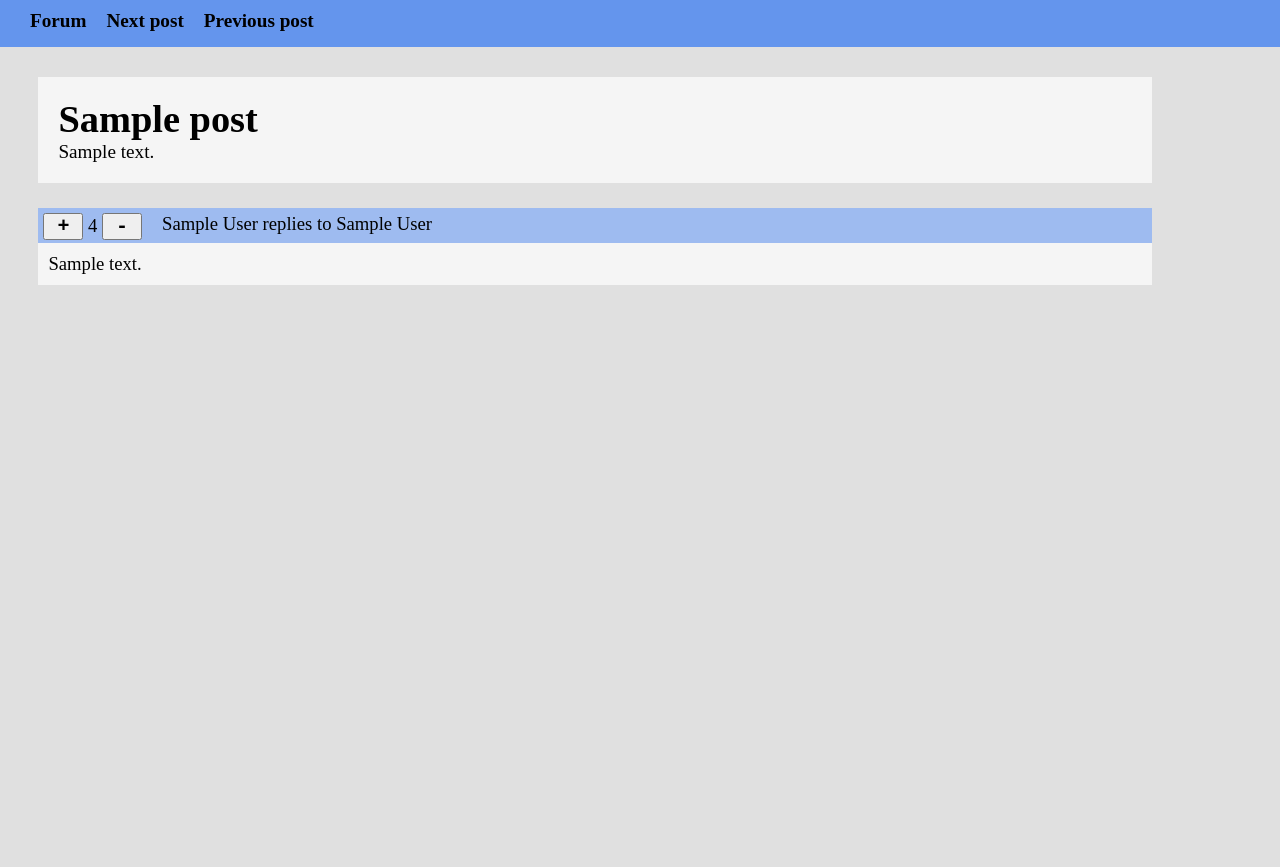
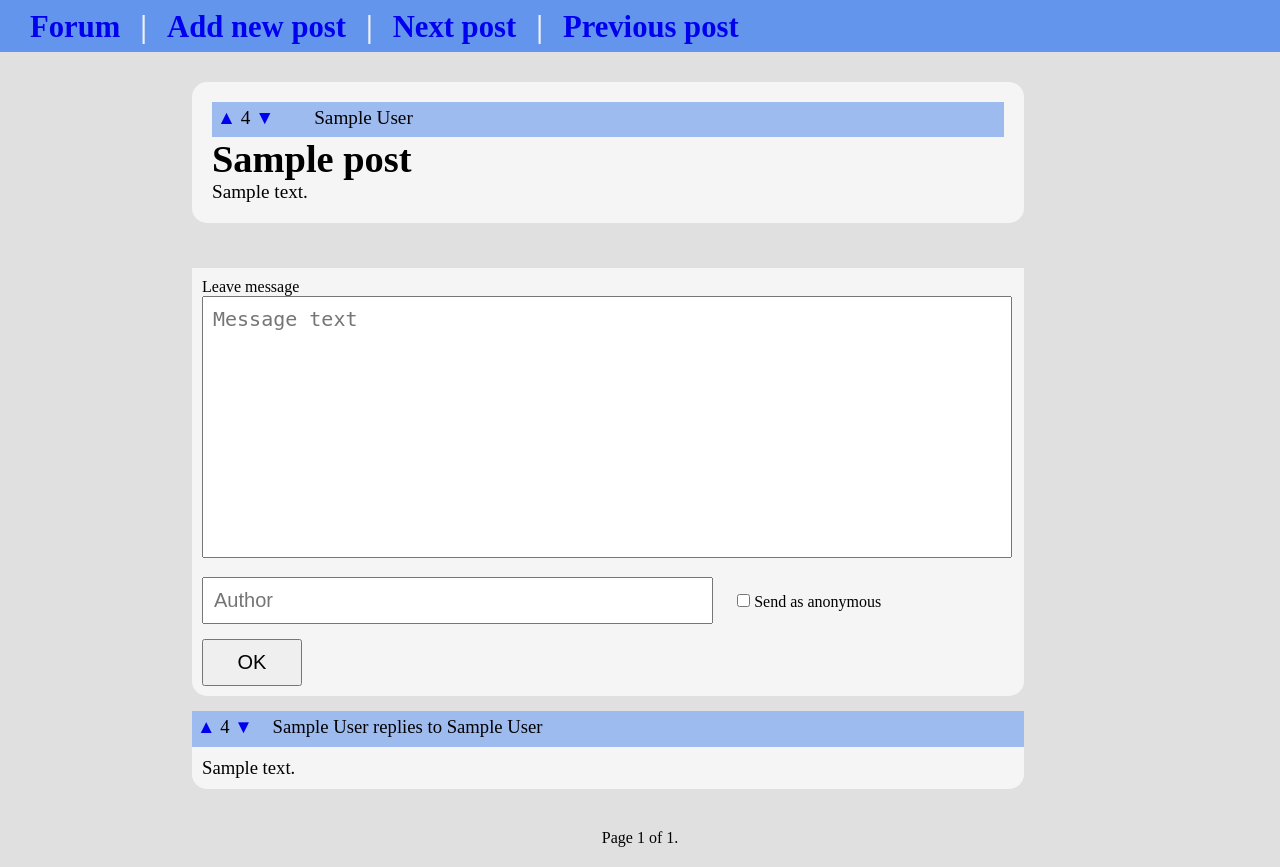
Before and after one commit to IliaTrofimov/DjangoForum, a Django app: template forum/templates/forum/post_details.html in a window 1280 px wide. Before the commit the page ends 285 px from the top, so only its background shows below. Run offline with Django 3.2, Linux system fonts and the light colour scheme; the template is opened without the code that fills it: most values are stand-ins (such as "Sample title", 1, 10 or a date in 2020).

Commit message:
Big improvements. I have added ability to make new posts, leave comments and upvote them.

```diff
--- a/forum/static/styles.css
+++ b/forum/static/styles.css
@@ -7,19 +7,29 @@ body{
     background-color: #e0e0e0;
 }
 
+
+.pagination{
+    margin-bottom: 20px
+}
+
+
 .top{
-    font-size: larger;
-    font-weight: bold;
+    font-size: 23pt;
+    font-weight: 900;
     background-color: cornflowerblue;
     padding: 10px;
     margin-bottom: 30px;
-    height: 20pt;
+    height: 24pt;
+    color: #f1f1f1;;
 }
+.top a{ text-decoration: none; }
+.top a:visited{ color: #f1f1f1; }
+.top a:hover{ color: white; }
+.top a:active{ color: white; }
 
 .top_block{
     float: left;
     margin-left: 20px;
-    height: max-content;
 }
 
 
@@ -27,22 +37,27 @@ body{
     font-size: larger;
     background-color: whitesmoke;
     padding: 20px;
-    margin: 5px 10% 10px 3%;
+    margin: 5px 20% -10px 15%;
+    border: 0px solid;
+    border-radius: 15px;
 }
 
 
 .messages_list{
-    margin: 25px 10% 20px 3%;
+    margin: 0 20% 40px 15%;
+    padding-top: 40px;
     font-size: 14pt;
 }
 
 .message_box{
     margin-top: 15px;
     background-color: whitesmoke;
+    border: 0px solid;
+    border-bottom-left-radius: 15px;
+    border-bottom-right-radius: 15px;
 }
 
 .message_info{
-    height: fit-content;
     background-color: rgba(100, 149, 237, 0.6);
     height: 19pt;
     padding: 5px;
@@ -52,13 +67,40 @@ body{
     margin-right: 20px;
     float: left;
 }
+.rating_box a{ text-decoration: none; }
 
 .message{
     padding: 10px;
 }
 
 .vote_button{
-    font-family: "Courier New";
     font-weight: bold;
     font-size: 15pt;
 }
+
+
+.msg_form{
+    font-size: 12pt;
+    padding: 10px
+}
+
+.input_post{
+    width: 97%;
+    font-size: 15pt;
+    padding: 10px;
+    margin-bottom: 15px;
+}
+#input_post_text{
+    min-height: 180pt;
+    resize: none;
+}
+#input_post_author{
+    width: 60%;
+    margin-right: 20px;
+}
+
+.button_submit{
+    font-size: 15pt;
+    padding: 10px;
+    min-width: 100px;
+}
--- a/forum/templates/forum/post_details.html
+++ b/forum/templates/forum/post_details.html
@@ -8,35 +8,71 @@
 </head>
 <body>
     <div class="top">
-        <div class="top_block">Forum</div>
-        <div class="top_block">Next post</div>
-        <div class="top_block">Previous post</div>
+        <div class="top_block"><a href="{% url 'forum:index' %}" }>Forum</a></div>
+        <div class="top_block"> | </div>
+        <div class="top_block"><a href="{% url 'forum:new_post' %}">Add new post</a></div>
+        <div class="top_block"> | </div>
+        <div class="top_block"><a href="{% url 'forum:post_details' post.get_next %}">Next post</a></div>
+        <div class="top_block"> | </div>
+        <div class="top_block"><a href="{% url 'forum:post_details' post.get_prev %}">Previous post</a></div>
     </div>
     <div class="post_box">
+        <div class="message_info">
+            <div class="rating_box">
+                <div class="rating_box">
+                    <a href="{% url 'forum:post_vote_up' post.id %}">&#9650;</a>
+                    {{ post.rating }}
+                    <a href="{% url 'forum:post_vote_down' post.id %}">&#9660;</a>
+                </div>
+            </div>
+            {{ post.get_author }}
+        </div>
         <h1>{{ post.title }}</h1>
         <p>{{ post.text }}</p>
     </div>
     <div class="messages_list">
-        {% for message in post.get_answers %}
+        <div class="message_box">
+            <form action="/forum/{{ post.id }}/new_msg" method="post" class="msg_form">
+            {% csrf_token %}
+                <p>Leave message</p>
+            <p><textarea name="post_text" placeholder="Message text" class="input_post" id="input_post_text"></textarea></p>
+            <p>
+                <input type="text" name="post_author" placeholder="Author" class="input_post" id="input_post_author">
+                <input type="checkbox" name="post_author_radio" value="on" onchange="toggle_anonymous(self)">
+                    Send as anonymous
+                </input>
+            </p>
+            <p><input type="submit" value="OK" class="button_submit"></p>
+        </form>
+        </div>
+        {% for msg in object_list %}
         <div class="message_box">
             <div class="message_info">
                 <div class="rating_box">
-                    <input type="button" value=" + " class="vote_button"/>
-                    {{ message.rating }}
-                    <input type="button" value=" - " class="vote_button"/>
+                    <a href="{% url 'forum:new_message' post.id %}">&#9650;</a>
+                    {{ msg.rating }}
+                    <a href="{% url 'forum:msg_vote_down' msg.id %}">&#9660;</a>
                 </div>
-                {% if message.author is not None %} {{ message.author }} {% else %} message #{{ message.id }} {% endif %}
-                {% if message.root_message is not None %}
-                    replies to
-                    {% if message.root_message.author is not None %}
-                        {{ message.root_message.author }}
-                    {% else %}
-                        message #{{ message.root_message.id }}
-                    {% endif %}
-                {% endif %}</div>
-            <div class="message">{{ message.text }}</div>
+                {{ msg.get_author }} {% if msg.root_message is not None %} replies to {{ msg.root_message.get_author }} {% endif %}
+            </div>
+            <div class="message">{{ msg.text }}</div>
         </div>
         {% endfor %}
     </div>
+    <div class="pagination" align="center">
+        <span class="step-links">
+            {% if page_obj.has_previous %}
+                <a href="?page=1">&laquo; first</a>
+                <a href="?page={{ page_obj.previous_page_number }}">previous</a>
+            {% endif %}
+            <span class="current">
+                Page {{ page_obj.number }} of {{ page_obj.paginator.num_pages }}.
+            </span>
+            {% if page_obj.has_next %}
+                <a href="?page={{ page_obj.next_page_number }}">next</a>
+                <a href="?page={{ page_obj.paginator.num_pages }}">last &raquo;</a>
+            {% endif %}
+        </span>
+    </div>
 </body>
 </html>
```
Also changed, not shown: forum/models.py (+36 -32 lines), forum/templates/forum/index.html (+37 -10 lines), forum/urls.py (+9 -1 lines), forum/views.py (+55 -7 lines), forum/admin.py (line endings or trailing spaces).
